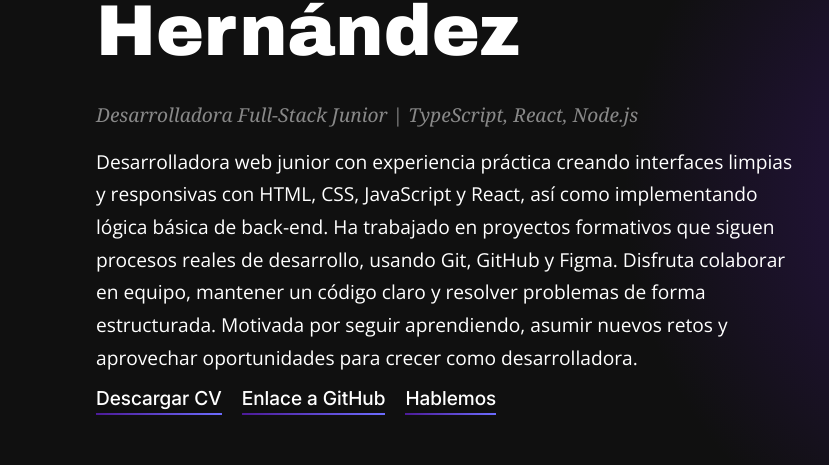
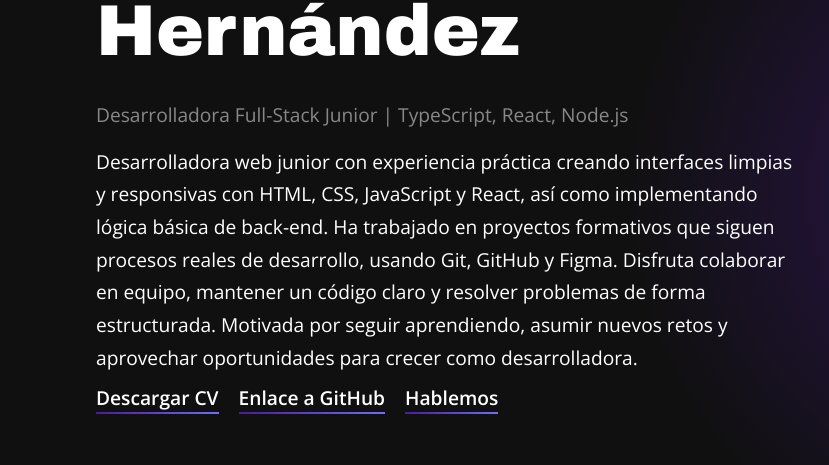
Before and after one commit to SobriQUIM/web_project_portfolio_es, a plain HTML site: page index.html in a window 1280 px wide. Shown: the part 171-636 px from the top of the page, 0-829 px from the left. Drawn offline with Linux system fonts and the light colour scheme.

Commit message:
upgrade font

```diff
--- a/styles/style.css
+++ b/styles/style.css
@@ -1,5 +1,3 @@
-@import url(../fonts/font.css);
-
 body {
   margin: 0;
   width: 100%;
@@ -20,8 +18,6 @@ body {
 
   background-repeat: no-repeat;
   color: white;
-  font-family: "Inter", Arial, sans-serif;
-  font-weight: 400;
 }
 
 .page {
@@ -62,9 +58,8 @@ body {
   margin: 0;
   font-size: 1.2rem;
   line-height: 1.5;
-  font-family: "Noto Serif", Georgia, serif;
+  font-family: "Open Sans", "Inter";
   font-weight: 400;
-  font-style: italic;
   color: rgba(255, 255, 255, 0.5);
 }
 
@@ -96,8 +91,8 @@ body {
   display: inline-block;
 
   color: #ffffff;
-  font-family: "Inter", Arial, sans-serif;
-  font-weight: 500;
+  font-family: "Open Sans", "Inter";
+  font-weight: 600;
   font-size: 1.2rem;
   text-decoration: none;
   line-height: 0.8;
```
